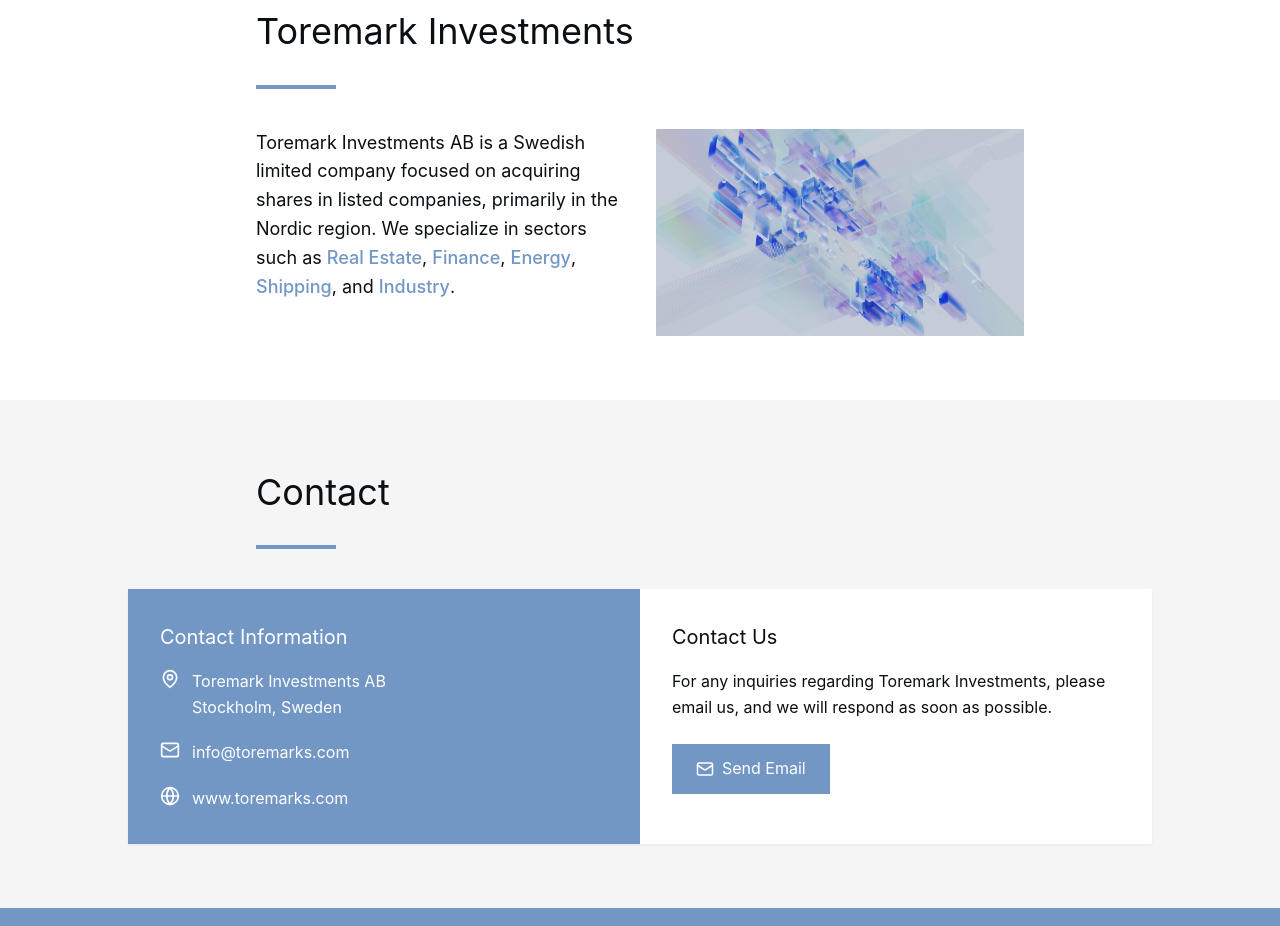
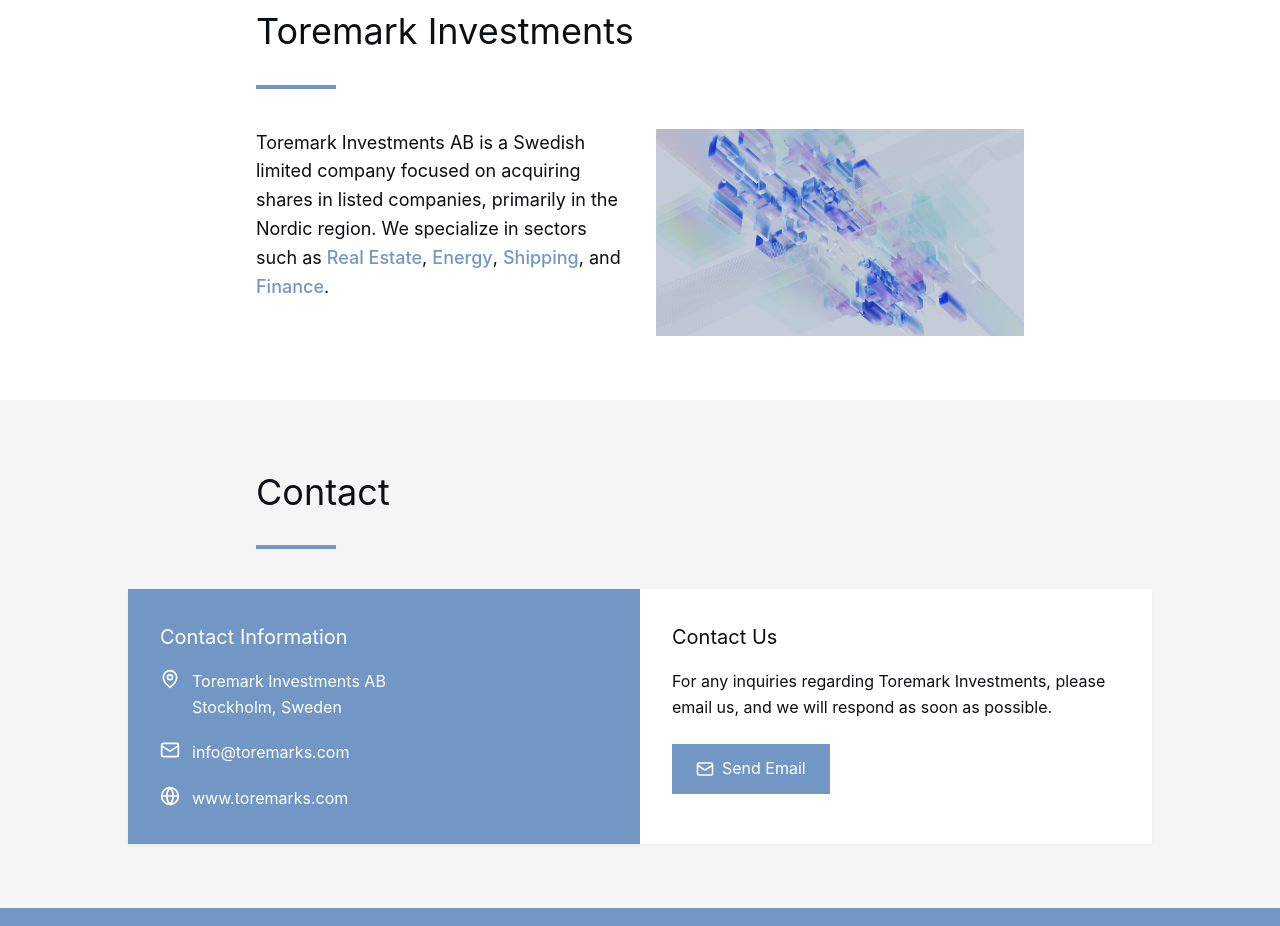
Before and after one commit to ToremarkInvestment/index, a plain HTML site: page index.html in a window 1280 px wide. Shown: the part 861-1787 px from the top of the page. Drawn offline with nearby package versions, Linux system fonts and the light colour scheme.

Commit message:
Update index.html

```diff
--- a/index.html
+++ b/index.html
@@ -97,10 +97,9 @@
                     Nordic region. We specialize
                     in sectors such as
                     <span class="highlight-text">Real Estate</span>,
-                    <span class="highlight-text">Finance</span>,
                     <span class="highlight-text">Energy</span>,
                     <span class="highlight-text">Shipping</span>, and
-                    <span class="highlight-text">Industry</span>.
+                    <span class="highlight-text">Finance</span>.
                   </p>
                 </div>
                 <div class="about-image-container">
```
